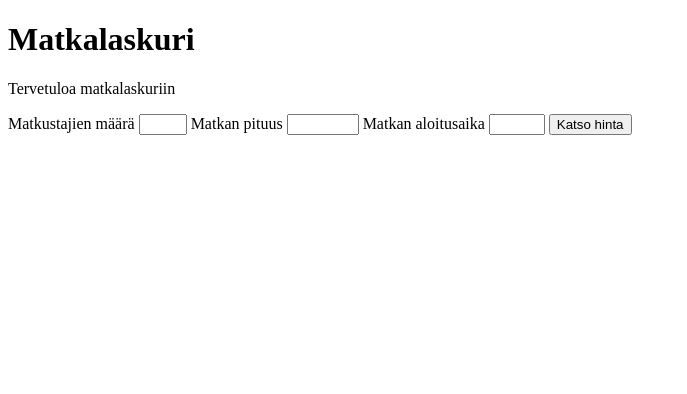
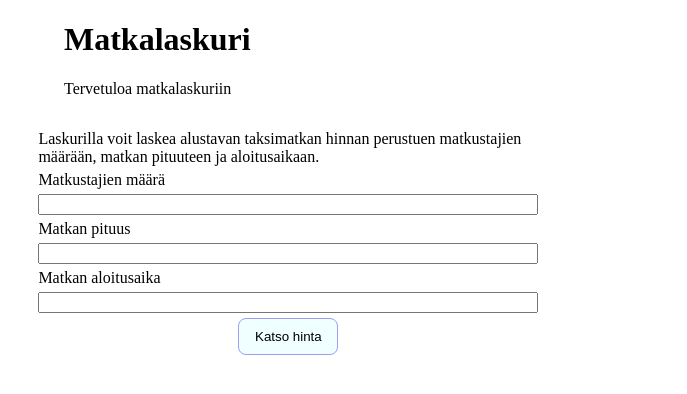
Before and after one commit to treduan/matkalaskuri, a plain HTML site: page index.html in a window 1280 px wide. Shown: the whole page, without its empty margins (0-687 px from the left). Drawn offline with Linux system fonts and the light colour scheme.

Commit message:
Add styling

```diff
--- a/index.html
+++ b/index.html
@@ -5,6 +5,7 @@
     <meta http-equiv="X-UA-Compatible" content="IE=edge">
     <meta name="viewport" content="width=device-width, initial-scale=1.0">
     <title>Matkalaskuri</title>
+    <link rel="stylesheet" href="styles.css">
     <script>
         const countPrice = () => {
             let people = document.getElementById("people").value;
@@ -33,8 +34,12 @@
     </script>
 </head>
 <body>
+    <header>
         <h1>Matkalaskuri</h1>
         <p>Tervetuloa matkalaskuriin</p>
+    </header>
+    <main>
+        <p>Laskurilla voit laskea alustavan taksimatkan hinnan perustuen matkustajien määrään, matkan pituuteen ja aloitusaikaan.</p>
         <form>
             <label for="people">Matkustajien määrä</label>
             <input id="people" name="people" type="number" min="1" max="8">
@@ -42,8 +47,9 @@
             <input id="distance" name="distance" type="number" min="1" max="2000">
             <label for="startTime">Matkan aloitusaika</label>
             <input id="startTime" name="startTime" type="number" min="0" max="24">
-        <input type="button" name="submit" onclick="countPrice()" value ="Katso hinta">
+            <input id="show" type="button" name="submit" onclick="countPrice()" value ="Katso hinta">
         </form>
         <p id="output"></p>
+    </main>
 </body>
 </html>
--- /dev/null
+++ b/styles.css
@@ -0,0 +1,46 @@
+body {
+    margin: 0;
+}
+
+header {
+    margin-left: 5%;
+}
+
+main {
+    margin-left: 3%;
+    width: 500px;
+    max-width: 90%;
+    display: flex;
+    flex-direction: column;
+}
+
+main form {
+    display: flex;
+    flex-direction: column;
+}
+
+main p {
+    margin-bottom: 5px;
+}
+
+label {
+    margin-bottom: 5px;
+}
+
+input {
+    margin-bottom: 5px;
+}
+
+#show {
+    width: 100px;
+    padding: 10px;
+    margin: auto;
+    background-color: azure;
+    border: 1px solid rgb(157, 157, 243);
+    border-radius: 8px;
+}
+
+#show:hover {
+    background-color: rgb(210, 245, 245);
+    cursor: pointer;
+}
```
Also changed, not shown: 1 other file. Lines whose indentation alone changed are shown as unchanged.
